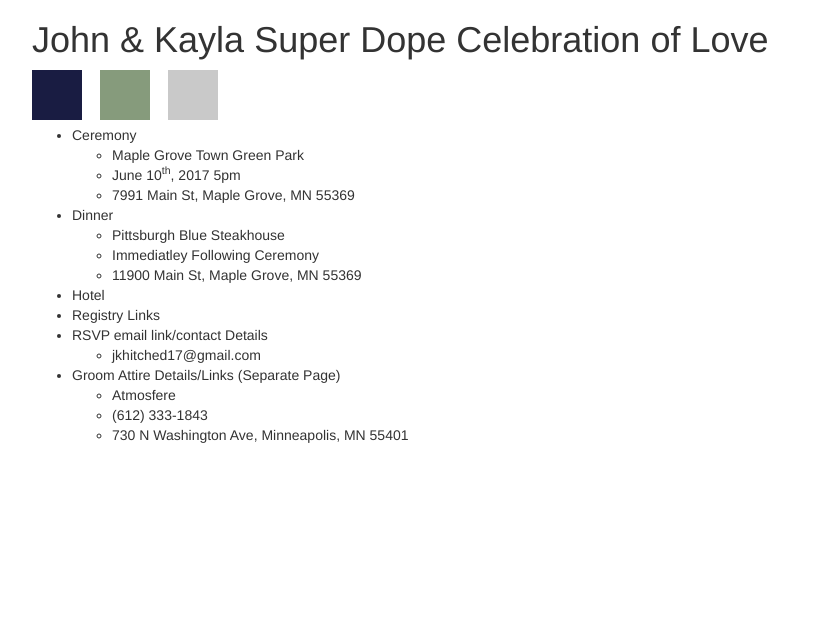
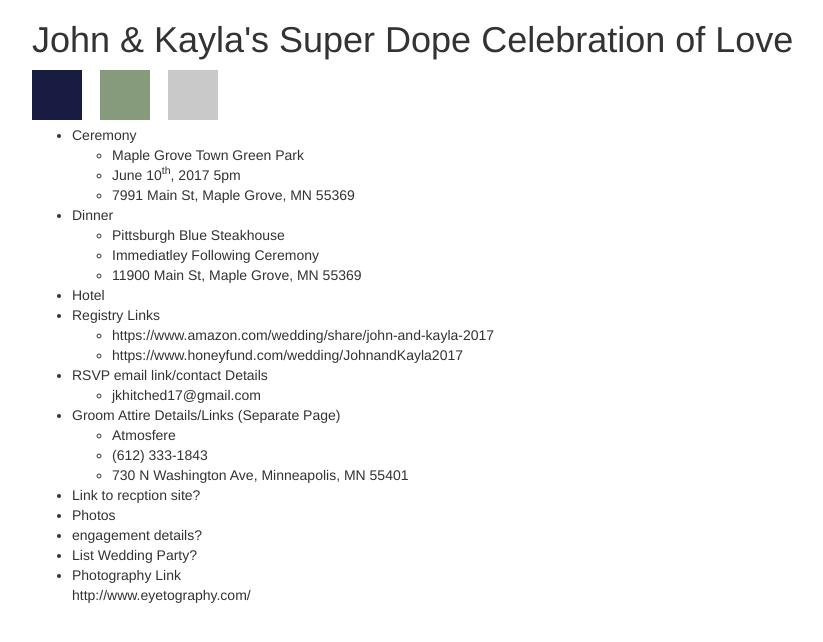
Before and after one commit to interwebslinger/jkreception, a plain HTML site: page index.html in a window 1280 px wide. Shown: the whole page, without its empty margins (38-861 px from the left). Drawn offline with nearby package versions, Linux system fonts and the light colour scheme.

Commit message:
more details

```diff
--- a/index.html
+++ b/index.html
@@ -47,7 +47,7 @@ Medium/Light Grey: C9C9C9*/
         <div class="row">
             <div class="col-xs-12">
 
-                <h1>John & Kayla Super Dope Celebration of Love</h1>
+                <h1>John & Kayla's Super Dope Celebration of Love</h1>
 
                 <div>
                     <div class="swatch blue"></div>
@@ -85,7 +85,11 @@ Medium/Light Grey: C9C9C9*/
                     </li>
                     <li>
                         Registry Links
-                        <!--https://www.amazon.com/wedding/share/john-and-kayla-2017-->
+                        <ul>
+                            <li>https://www.amazon.com/wedding/share/john-and-kayla-2017</li>
+                            <li>https://www.honeyfund.com/wedding/JohnandKayla2017</li>
+                        </ul>
+
                     </li>
                     <li>
                         RSVP email link/contact Details
@@ -102,7 +106,24 @@ Medium/Light Grey: C9C9C9*/
                             <!--https://goo.gl/maps/dMV2YbRz5qE2-->
                         </ul>
                     </li>
+                    <li>
+                        Link to recption site?
+                    </li>
+                    <li>
+                        Photos
+                    </li>
+                    <li>
+                        engagement details?
+                    </li>
+                    <li>
+                        List Wedding Party?
+                    </li>
+                    <li>
+                        Photography Link
+                        <br>
+                        http://www.eyetography.com/
 
+                    </li>
                 </ul>
 
             </div>
```
